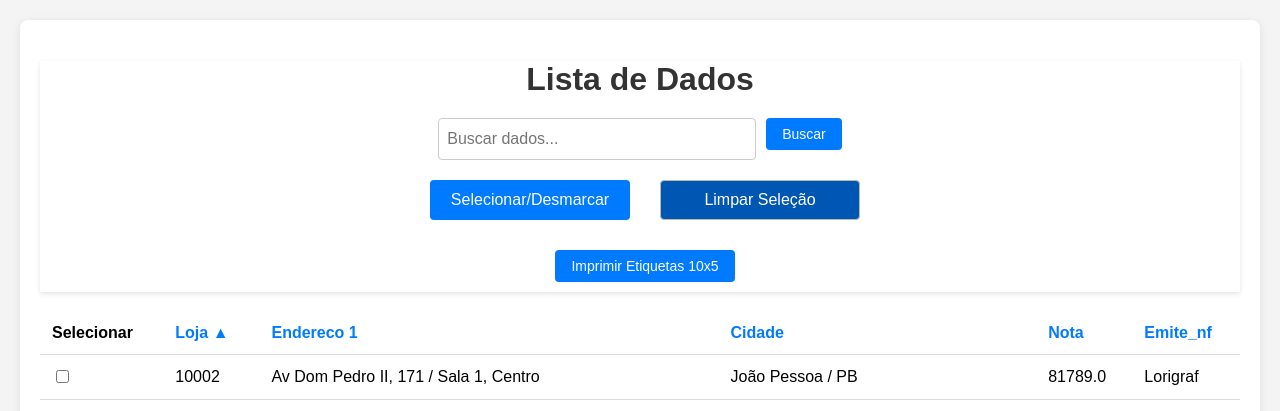
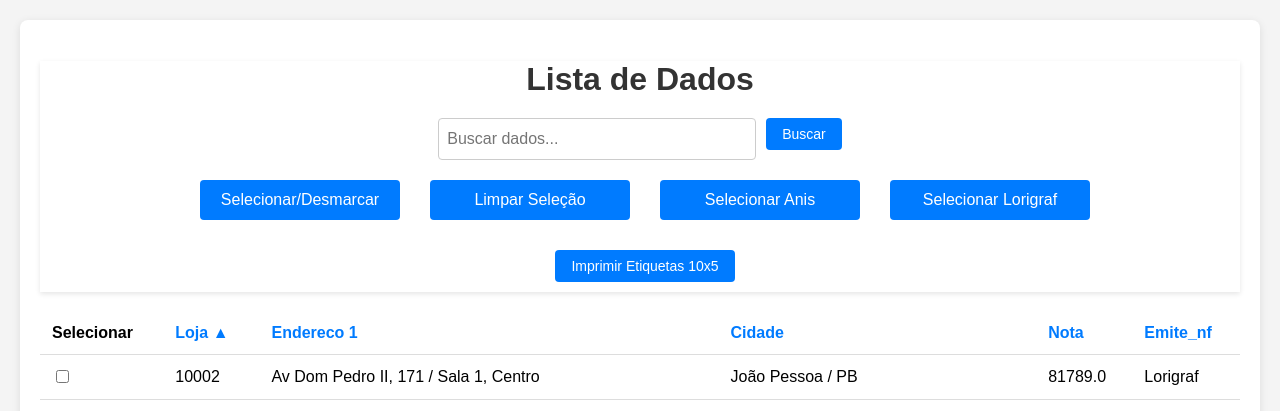
Before and after one commit to brunogf1/Importar_Planilhas, a Django app: page /produtos/ in a window 1280 px wide. Shown: the top 411 px of the page. Run offline with Django 5.2, Linux system fonts and the light colour scheme; data comes from the database, SQL or seed files in the repository.

Commit message:
Update lista_produtos.html select anis || lorigraf

```diff
--- a/produtos/templates/produtos/lista_produtos.html
+++ b/produtos/templates/produtos/lista_produtos.html
@@ -17,7 +17,9 @@
         </form>
         <div class="action-buttons">
             <button type="button" id="selectAll">Selecionar/Desmarcar</button>
-            <button type="button" class="btn-clear" id="clearSelection">Limpar Seleção</button>
+            <button type="button" id="clearSelection">Limpar Seleção</button>
+            <button type="button" id="selectAnis">Selecionar Anis</button>
+            <button type="button" id="selectLorigraf">Selecionar Lorigraf</button>
         </div>
         <form id="etiqueta-form" method="POST" action="{% url 'imprimir_etiquetas' %}">
             {% csrf_token %}
@@ -81,7 +83,7 @@
                 <td>{{ produto.endereco1 }}</td>
                 <td>{{ produto.cidade }}</td>
                 <td>{{ produto.nota }}</td>
-                <td>{{ produto.emite_nf }}</td>
+                <td class="emite_nf">{{ produto.emite_nf }}</td>
             </tr>
         {% endfor %}
         </tbody>
@@ -119,6 +121,24 @@ function toggleSelecionado(id, checked) {
     setSelecionados(selecionados);
 }
 
+// Novos filtros: selecionar apenas os com emite_nf igual ao valor
+function selecionarApenasPorEmiteNF(valor) {
+    let idsSelecionados = [];
+    document.querySelectorAll('tr').forEach(tr => {
+        let emiteCell = tr.querySelector('.emite_nf');
+        let cb = tr.querySelector('.produto-checkbox');
+        if (cb && emiteCell) {
+            if (emiteCell.textContent.trim().toLowerCase() === valor.toLowerCase()) {
+                cb.checked = true;
+                idsSelecionados.push(cb.value);
+            } else {
+                cb.checked = false;
+            }
+        }
+    });
+    setSelecionados(idsSelecionados);
+}
+
 document.addEventListener('DOMContentLoaded', function() {
     atualizaCheckboxesPagina();
 
@@ -154,6 +174,17 @@ document.addEventListener('DOMContentLoaded', function() {
         }
         document.getElementById("etiquetas_produtos_hidden").value = selecionados.join(",");
     });
+
+    // Botões para selecionar apenas Anis e Lorigraf
+    document.getElementById("selectAnis")?.addEventListener('click', function(e) {
+        e.preventDefault();
+        selecionarApenasPorEmiteNF('Anis');
+    });
+
+    document.getElementById("selectLorigraf")?.addEventListener('click', function(e) {
+        e.preventDefault();
+        selecionarApenasPorEmiteNF('Lorigraf');
+    });
 });
 </script>
 </body>
```
